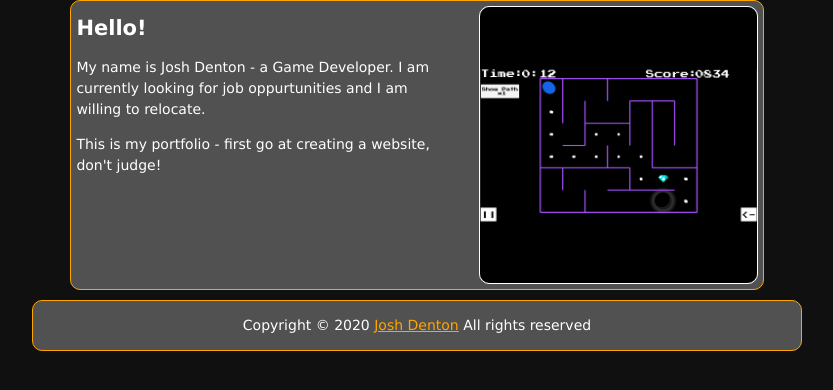
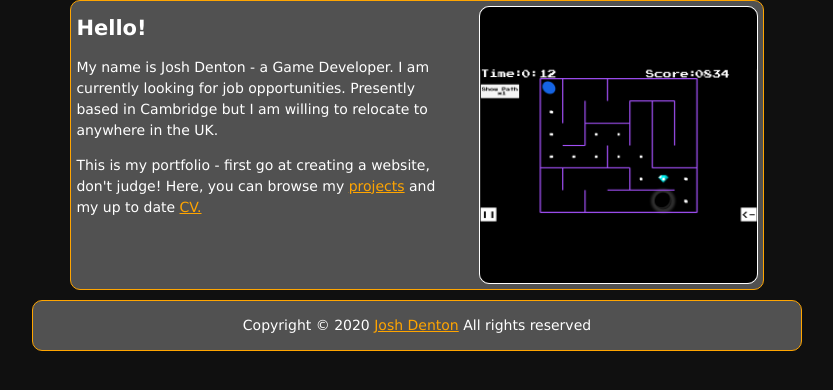
Before and after one commit to joshuadenton5/joshuadenton.github.io, a PHP site: page / in a window 1280 px wide. Shown: the part 174-564 px from the top of the page, without its empty margins (223-1056 px from the left). Run offline with PHP 8.4, Linux system fonts and the light colour scheme; some libraries are stand-ins or nearby versions.

Commit message:
home page and personal projects

```diff
--- a/css/style.css
+++ b/css/style.css
@@ -215,6 +215,9 @@ transition: opacity 2s ease-in-out;*/
 	box-sizing:border-box;
     color:white;
 }
+#main a{
+    color:orange;
+}
 #main-projects{
     margin-right: 10px;
     float:right;
@@ -225,7 +228,6 @@ transition: opacity 2s ease-in-out;*/
 }
 #project-title{
     margin-right:5px;
-
 }
 
 #project-title a{
--- a/index.html
+++ b/index.html
@@ -17,9 +17,12 @@
         <div class="mainCon">
             <section id="main">
                 <h1>Hello!</h1>
-                <p>My name is Josh Denton - a Game Developer. I am currently looking for job oppurtunities and
-                I am willing to relocate.</p>
-                <p>This is my portfolio - first go at creating a website, don't judge!</p>
+                <p>
+                    My name is Josh Denton - a Game Developer. I am currently looking for job opportunities. Presently based in Cambridge but
+                    I am willing to relocate to anywhere in the UK.
+                </p>
+                <p>This is my portfolio - first go at creating a website, don't judge!
+                Here, you can browse my <a href="/PersonalProjects">projects</a> and my up to date <a href="/CV">CV.</a></p>
             </section>
             <section id="showcase-home">
                 <script type="text/javascript" src="/js/load.js"></script>
```
